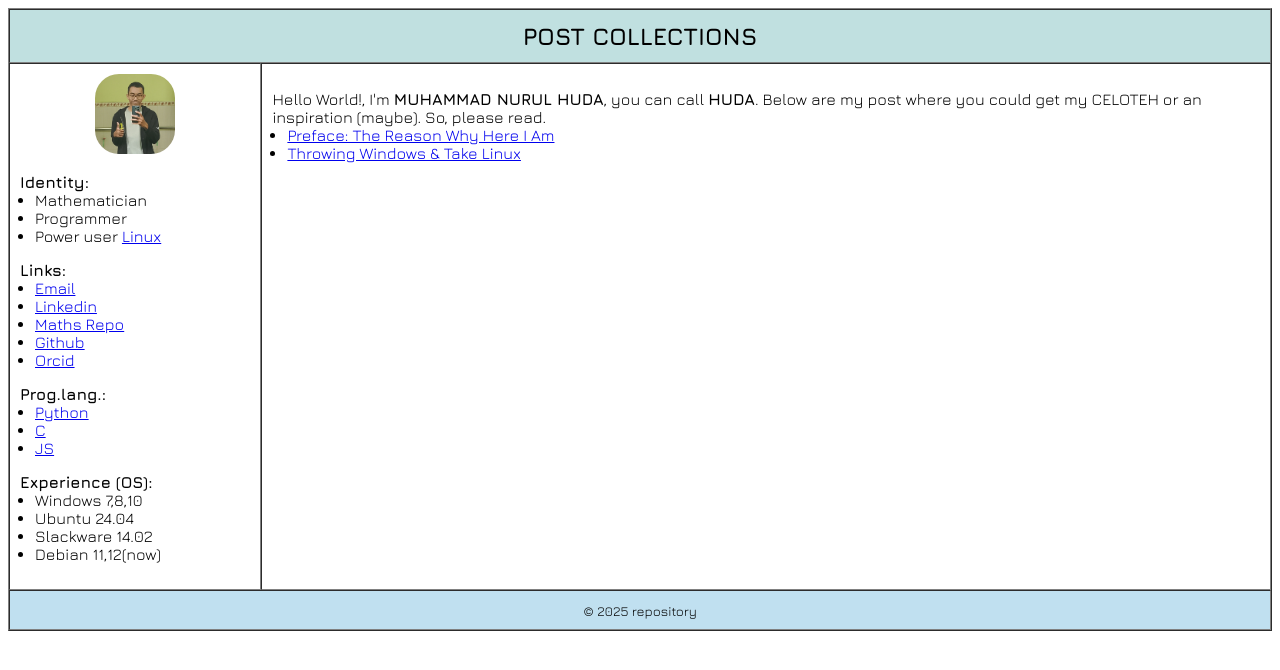
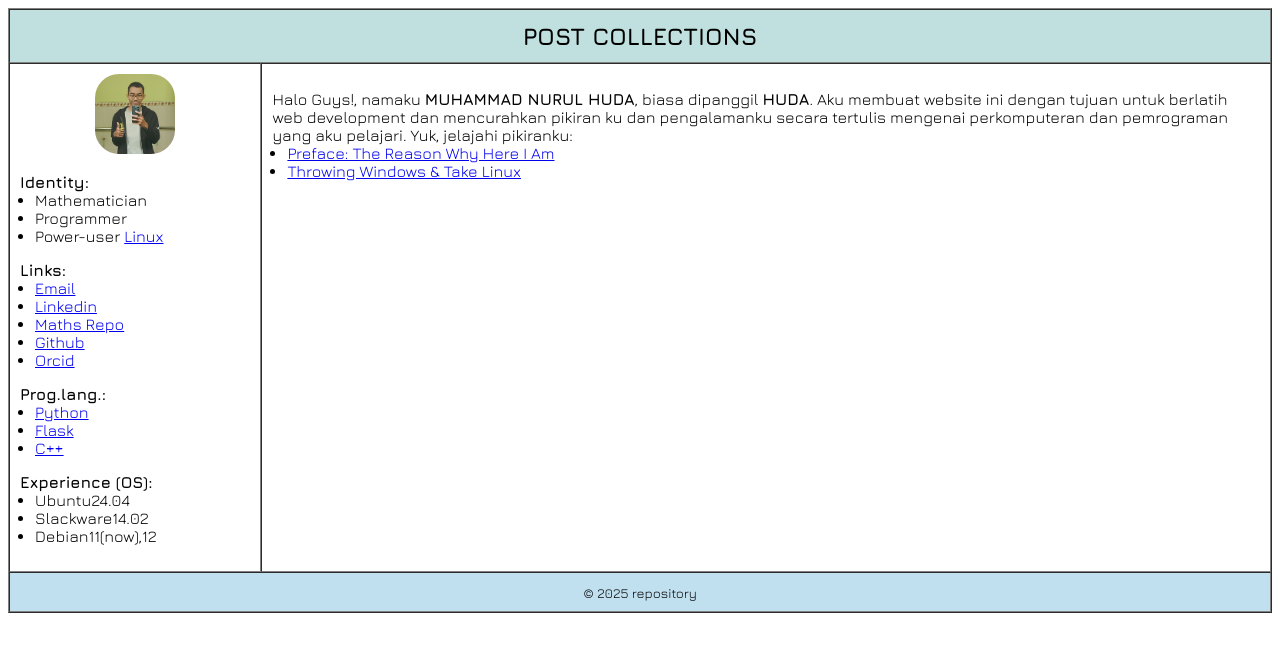
Before and after one commit to code873/site_huda, a plain HTML site: page index.html in a window 1280 px wide. Drawn offline with nearby package versions, Linux system fonts and the light colour scheme.

Commit message:
edit index.html

```diff
--- a/index.html
+++ b/index.html
@@ -97,7 +97,7 @@ upload your own page as "index.php" or "index.html".
                     <ul>
                         <li>Mathematician</li>
                         <li>Programmer</li>
-                        <li>Power user <a href="https://en.m.wikipedia.org/wiki/Linux">Linux</a></li>
+                        <li>Power-user <a href="https://en.m.wikipedia.org/wiki/Linux">Linux</a></li>
                     </ul>
                 </div>
                 <div>
@@ -114,17 +114,16 @@ upload your own page as "index.php" or "index.html".
                     <b>Prog.lang.:</b>
                     <ul>
                         <li><a href="https://en.m.wikipedia.org/wiki/Python_(programming_language)">Python</a></li>
-                        <li><a href="https://en.m.wikipedia.org/wiki/C_(programming_language)">C</a></li>
-                        <li><a href="https://en.m.wikipedia.org/wiki/JavaScript">JS</a></li>
+                        <li><a href="https://en.m.wikipedia.org/wiki/Flask_(web_framework)">Flask</a>
+                        <li><a href="https://id.wikipedia.org/wiki/C%2B%2B">C++</a></li>
                     </ul>
                 </div>
                 <div>
                     <b>Experience (OS):</b>
                     <ul>
-                        <li>Windows 7,8,10</li>
-                        <li>Ubuntu 24.04</li>
-                        <li>Slackware 14.02</li>
-                        <li>Debian 11,12(now)</li>
+                        <li>Ubuntu24.04</li>
+                        <li>Slackware14.02</li>
+                        <li>Debian11(now),12</li>
                     </ul>
                 </div>
             </td>
@@ -133,7 +132,7 @@ upload your own page as "index.php" or "index.html".
                   <!-- isi default: list postingan -->
                   <div id="postList">
                      <p>
-                      Hello World!, I'm <b>MUHAMMAD NURUL HUDA</b>, you can call <b>HUDA</b>. Below are my post where you could get my CELOTEH or an inspiration (maybe). So, please read.
+                     Halo Guys!, namaku <b>MUHAMMAD NURUL HUDA</b>, biasa dipanggil <b>HUDA</b>. Aku membuat website ini dengan tujuan untuk berlatih web development dan mencurahkan pikiran ku dan pengalamanku secara tertulis mengenai perkomputeran dan pemrograman yang aku pelajari. Yuk, jelajahi pikiranku:
                      </p>
                      <ul>
                         <li><a href="#" data-post="post1.txt">Preface: The Reason Why Here I Am</a></li>
```
